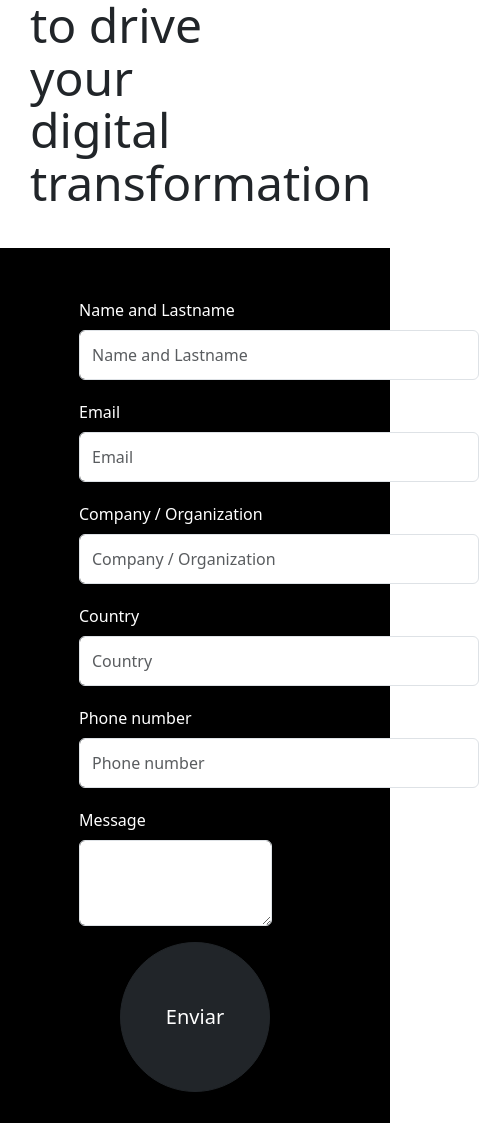
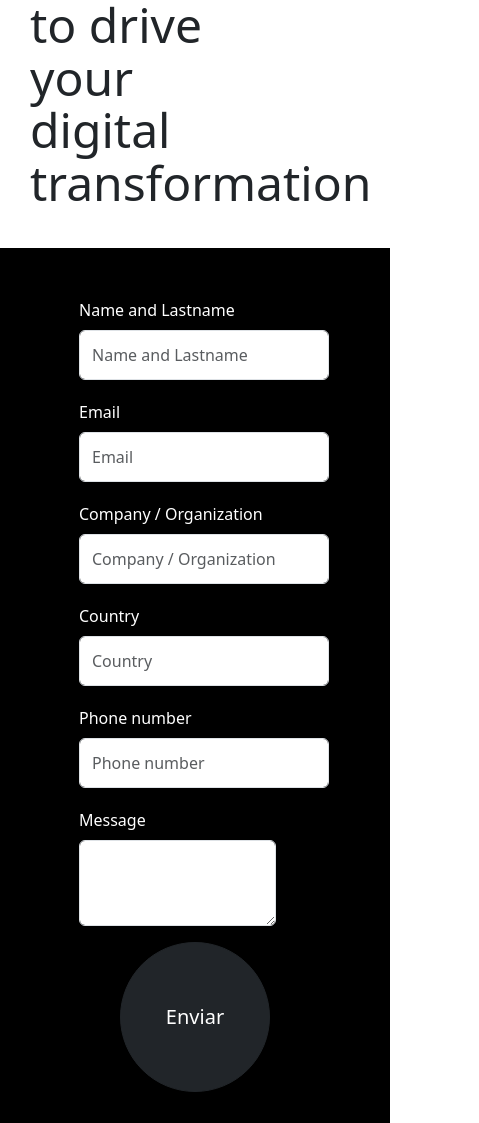
Before and after one commit to endyleyms/LandingPage, a React (Vite) app: page /info in a window 390 px wide. Shown: the part 812-1935 px from the top of the page, 479 px wide, since content can reach past the window. Built offline with nearby package versions, Linux system fonts and the light colour scheme.

Commit message:
last fixing responsive styles

```diff
--- a/src/components/FormInfo/FormInfo.css
+++ b/src/components/FormInfo/FormInfo.css
@@ -40,6 +40,9 @@
     flex-direction: column;
   }
   .mb-3{
-    width: 83%;
+    width: 85%;
+  }
+  .input{
+  width: 250px;
   }
 }
--- a/src/components/Header/Header.css
+++ b/src/components/Header/Header.css
@@ -42,6 +42,8 @@
   }
   .nav{
     position: absolute;
+    top:60px;
+    left: 60%;
     width: 100%;
     display: none;
   }
@@ -57,8 +59,8 @@
     width: 40%;
     background-color:black;
     height: 300px;
-    margin-top: 300px;
-    margin-left: 435px;
+    /* margin-top: 300px;
+    margin-left: 435px; */
   }
   .liListas{
     font-size: 10px;
@@ -82,13 +84,15 @@
   }
   .nav{
     position: absolute;
+    top:60px;
+    left: 40%;
     width: 100%;
     display: none;
   }
   .ulListas {
-    margin-left: 190px;
-    width: 50%;
-    margin-top: 350px;
+    /* margin-left: 190px; */
+    width: 60%;
+    /* margin-top: 350px; */
   }
   .container-headercomponent{
     justify-content: flex-start;
```
